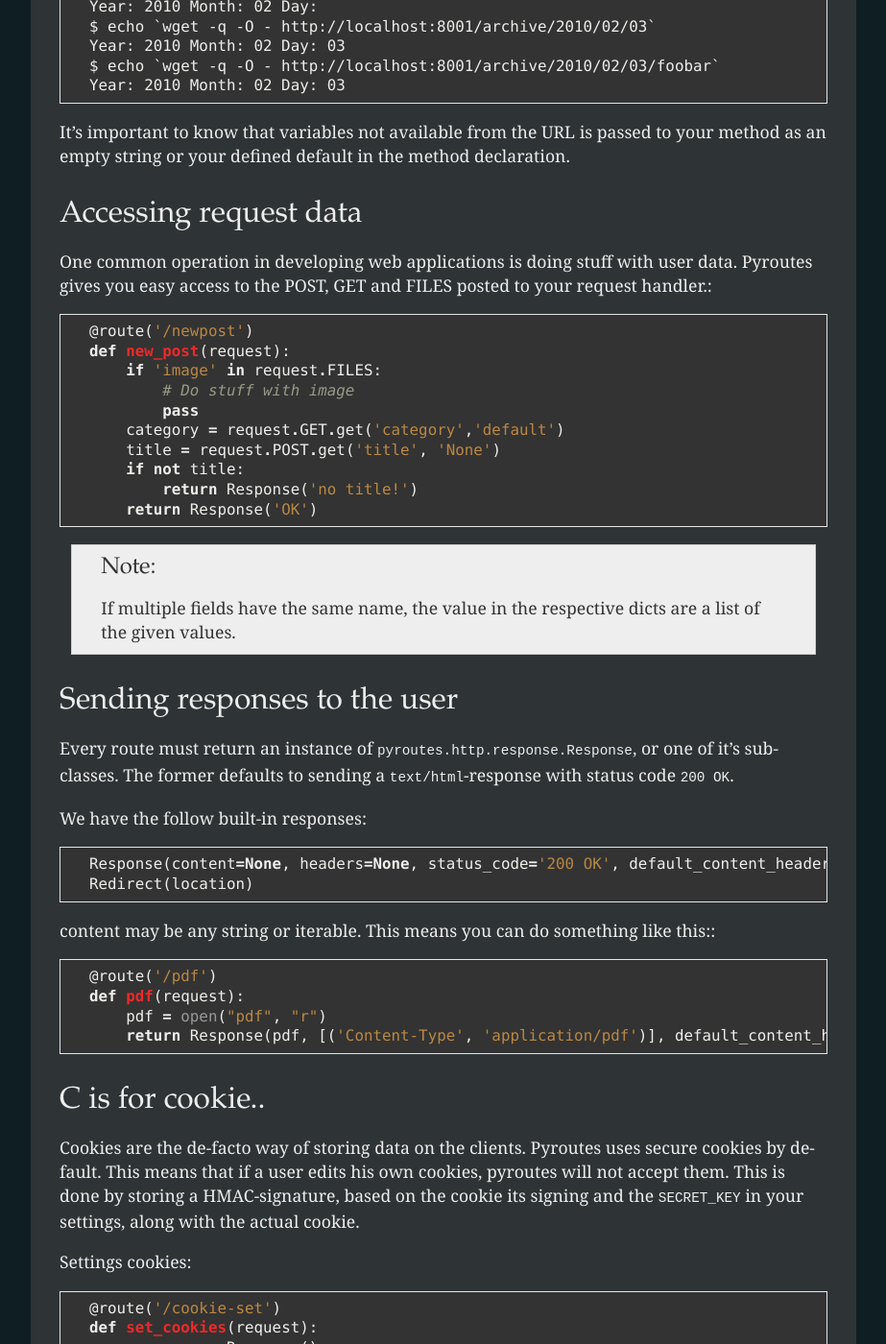
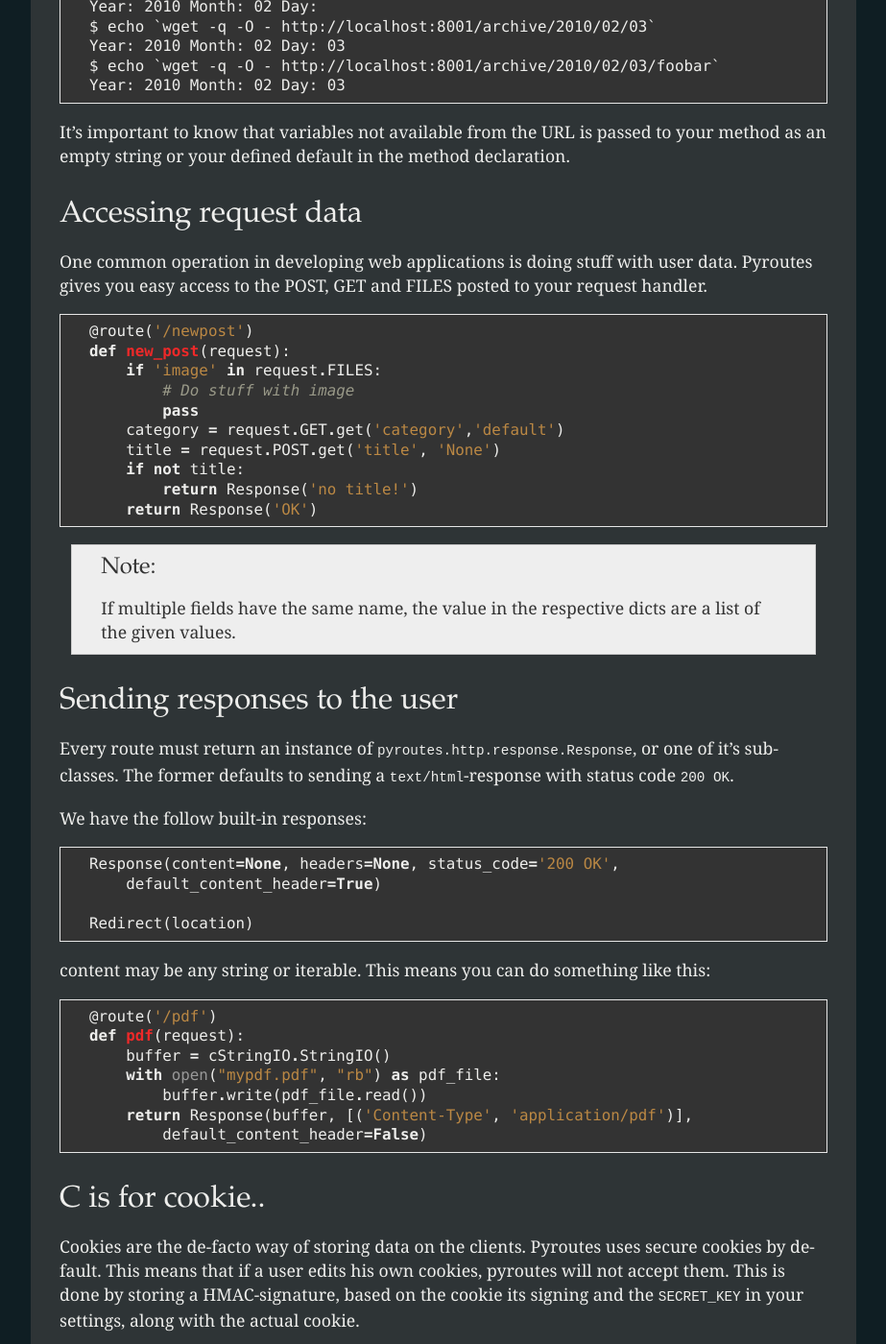
Before and after one commit to klette/pyroutes, a Sphinx documentation site: the page built from doc/usage.rst, in a window 1280 px wide and 1400 px high, scrolled down 2927 px. Shown: the whole window at 96% size, without its empty margins (198-1121 px from the left). Built offline with Sphinx 7.4.7, drawn with Linux system fonts in a browser that asks for light colours.

Commit message:
Some cleanup and iterable response example without file descriptor leak

```diff
--- a/doc/usage.rst
+++ b/doc/usage.rst
@@ -141,8 +141,11 @@ declaration.
 Accessing request data
 ----------------------
 
-One common operation in developing web applications is doing stuff with user data.
-Pyroutes gives you easy access to the POST, GET and FILES posted to your request handler.::
+One common operation in developing web applications is doing stuff with user
+data.  Pyroutes gives you easy access to the POST, GET and FILES posted to your
+request handler.
+
+::
 
     @route('/newpost')
     def new_post(request):
@@ -167,15 +170,20 @@ one of it's subclasses. The former defaults to sending a
 
 We have the follow built-in responses::
 
-    Response(content=None, headers=None, status_code='200 OK', default_content_header=True)
+    Response(content=None, headers=None, status_code='200 OK',
+    	default_content_header=True)
+
     Redirect(location)
 
-content may be any string or iterable. This means you can do something like this:::
+content may be any string or iterable. This means you can do something like this::
 
     @route('/pdf')
     def pdf(request):
-        pdf = open("pdf", "r")
-        return Response(pdf, [('Content-Type', 'application/pdf')], default_content_header=False)
+        buffer = cStringIO.StringIO()
+        with open("mypdf.pdf", "rb") as pdf_file:
+            buffer.write(pdf_file.read())
+        return Response(buffer, [('Content-Type', 'application/pdf')],
+            default_content_header=False)
 
 
 
```
